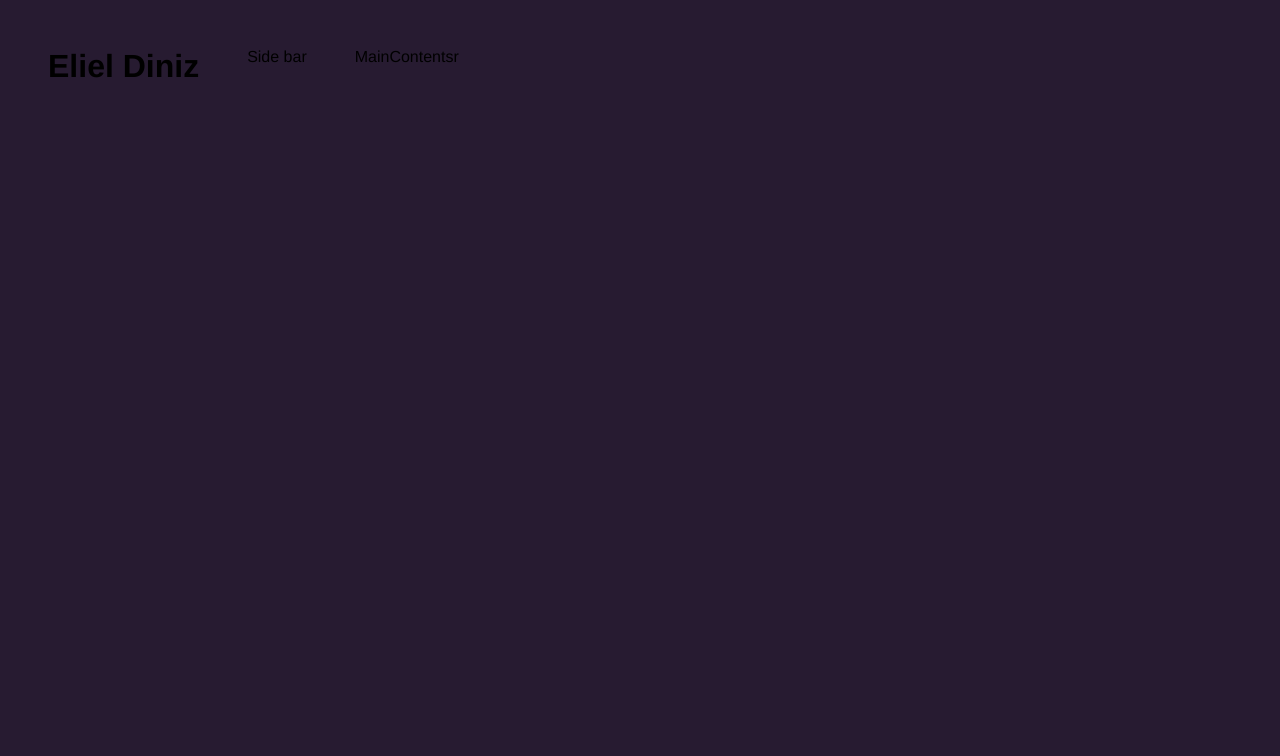
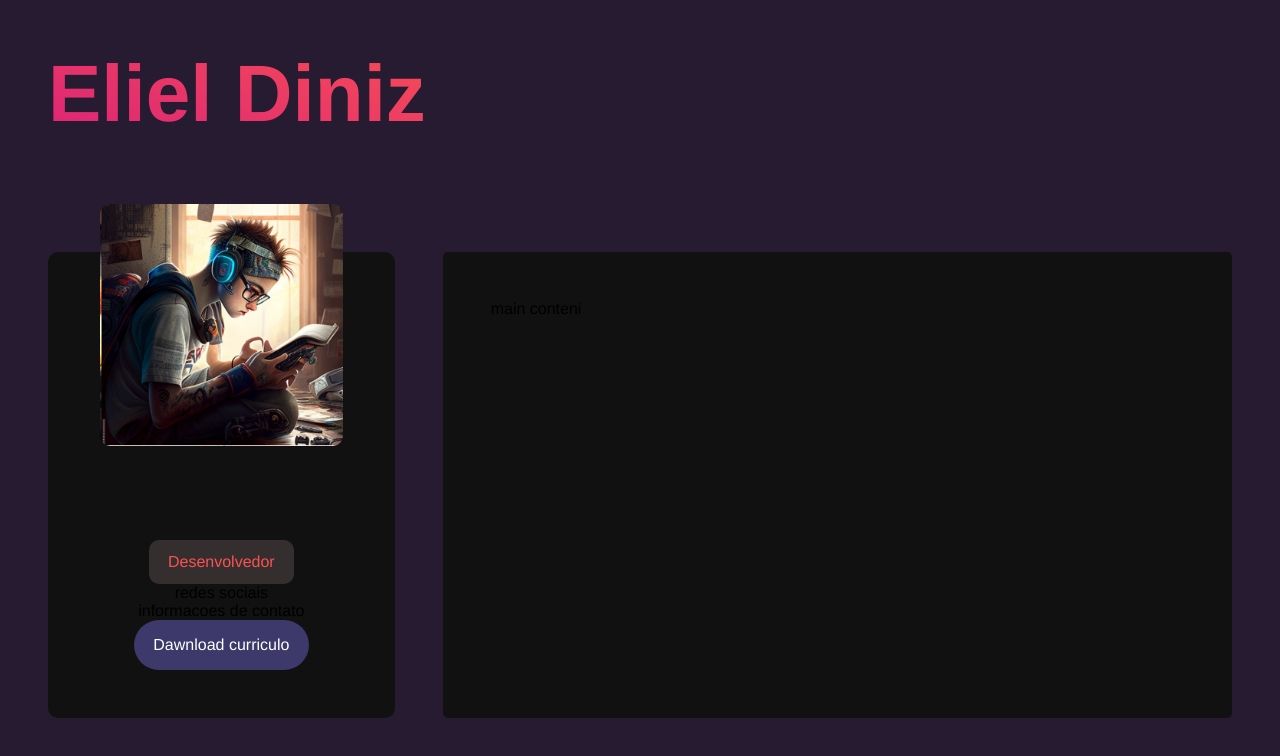
Before and after one commit to elieldiniz/Landingpage, a React (Vite) app: page / in a window 1280 px wide. Shown: the top 756 px of the page. Built offline with nearby package versions, Linux system fonts and the light colour scheme.

Commit message:
adding components

```diff
--- a/src/components/MainContent.jsx
+++ b/src/components/MainContent.jsx
@@ -1,8 +1,12 @@
 import React from "react";
+import '../styles/components/maincontent.sass'
 
 const MainContents = () => {
     return(
-        <div>MainContentsr</div>
+        <main id="main-content">
+            main conteni
+        </main>
+
     )
 }
 
--- a/src/components/Sidebar.jsx
+++ b/src/components/Sidebar.jsx
@@ -1,9 +1,18 @@
 import React from "react";
+import Avatar from '../img/siberp.png'
+import '../styles/components/sidebar.sass';
 
 const Sidebar = () => {
     return(
-        <div>Side bar</div>
+        <aside id='sidebar'>
+            <img src={Avatar} alt="Avatar" />
+            <p className="title">Desenvolvedor</p>
+            <p>redes sociais</p>
+            <p>informacoes de contato</p>
+            <a href="" className="btn">
+                Dawnload curriculo
+            </a>
+        </aside>
     )
 }
-
 export default Sidebar
--- a/src/styles/components/app.sass
+++ b/src/styles/components/app.sass
@@ -5,3 +5,11 @@
     flex-wrap: wrap
     padding: 3rem
     gap: 3rem
+
+    h1
+        width: 100%
+        font-size: 5rem
+        margin-bottom: 4rem
+        background: variables.$gradient
+        -webkit-background-clip: text
+        -webkit-text-fill-color: transparent
--- /dev/null
+++ b/src/styles/components/maincontent.sass
@@ -0,0 +1,7 @@
+@use '../variables'
+
+#main-content
+    background-color: variables.$bg-color
+    flex: 2 1 0
+    border-radius: variables.$card-border-radius
+    padding: 3rem
--- /dev/null
+++ b/src/styles/components/sidebar.sass
@@ -0,0 +1,30 @@
+@use '../variables'
+@use '../mixin'
+
+#sidebar
+    background-color: variables.$bg-color
+    flex: 1 1 0
+    border-radius: variables.$container-border-radius
+    display: flex
+    align-items: center
+    flex-direction: column
+    text-align: center
+    position: relative
+    padding: 3rem 0
+
+    img
+        max-width: 70%
+        border-radius: variables.$container-border-radius
+        position: absolute
+        top: -3rem
+
+    .title
+        color: rgba(250,82,82,1)
+        background: variables.$bg-color-secondary
+        border-radius: variables.$container-border-radius
+        margin-top:  15rem
+        padding: .8rem 1.2rem
+        cursor: pointer
+
+    .btn
+       @include mixin.btn
--- a/src/styles/mixin.sass
+++ b/src/styles/mixin.sass
@@ -0,0 +1,8 @@
+@use 'variables'
+
+@mixin btn
+    padding: 1rem 1.2rem
+    color: variables.$text-color
+    background:  #3d396a
+    text-decoration: none
+    border-radius: 3rem
--- a/src/styles/variables.sass
+++ b/src/styles/variables.sass
@@ -3,7 +3,7 @@ $text-color: #fff
 $text-color-secondary: #a6a6a6
 $body-bg-color: #271b31
 $bg-color: #111
-$bg-color-secondary: #1d1d1d
+$bg-color-secondary: #352e2e
 $container-border-radius: 10px
 $card-border-radius: 5px
-$gradient: linear-gradient(90deg, rgba(250,82,82,1) 0% rgba(221, 36, 118, 1) 100%)
+$gradient: linear-gradient(200deg, rgba(250,82,82,1) 50%, rgba(221, 36, 118, 1) 100%)
```
